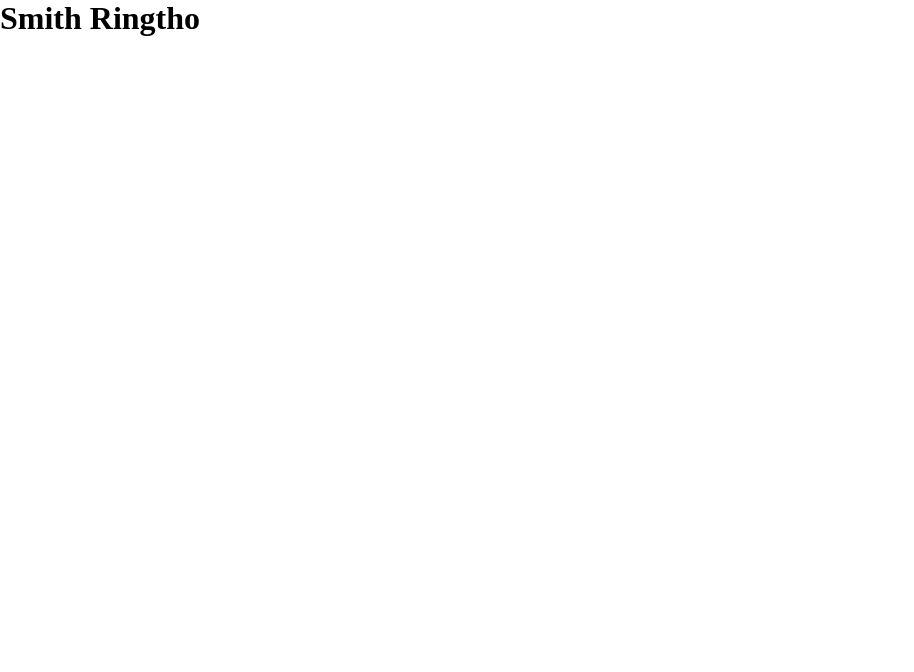
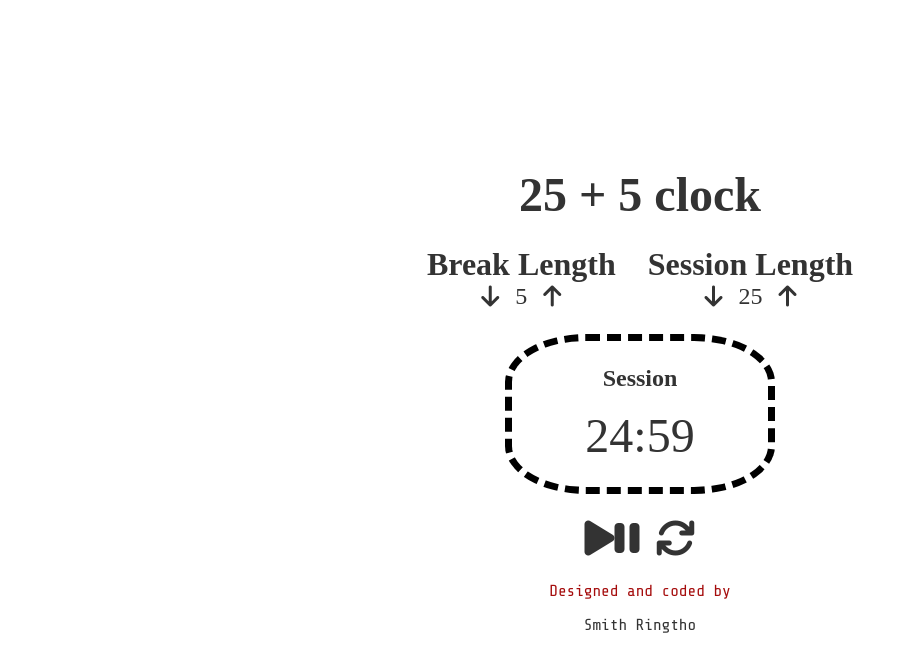
Before and after one commit to ringtho/25--5-clock, a React (Create React App) app: page / in a window 1280 px wide. Shown: the top 672 px of the page, without its empty margins (0-914 px from the left). Built offline with nearby package versions, Linux system fonts and the light colour scheme.

Commit message:
Added UI design

```diff
--- a/public/index.html
+++ b/public/index.html
@@ -10,6 +10,9 @@
       content="Web site created using create-react-app"
     />
     <link rel="apple-touch-icon" href="%PUBLIC_URL%/logo192.png" />
+    <link rel="stylesheet" href="https://cdnjs.cloudflare.com/ajax/libs/font-awesome/6.4.0/css/all.min.css"
+    integrity="sha512-iecdLmaskl7CVkqkXNQ/ZH/XLlvWZOJyj7Yy7tcenmpD1ypASozpmT/E0iPtmFIB46ZmdtAc9eNBvH0H/ZpiBw=="
+    crossorigin="anonymous" referrerpolicy="no-referrer" />
     <!--
       manifest.json provides metadata used when your web app is installed on a
       user's mobile device or desktop. See https://developers.google.com/web/fundamentals/web-app-manifest/
--- a/src/App.js
+++ b/src/App.js
@@ -2,8 +2,43 @@ import React from 'react'
 
 function App () {
   return (
-    <div className="App">
-      <h1>Smith Ringtho</h1>
+    <div className="app">
+      <h1>25 + 5 clock</h1>
+      <div className='length-container'>
+        <div className='break-length'>
+          <h3>Break Length</h3>
+          <div className='break-buttons'>
+            <i className='fa fa-arrow-down'></i>
+            <div>5</div>
+            <i className='fa fa-arrow-up'></i>
+          </div>
+        </div>
+        <div className='session-length'>
+          <h3>Session Length</h3>
+          <div className='session-buttons'>
+            <i className='fa fa-arrow-down'></i>
+            <div>25</div>
+            <i className='fa fa-arrow-up'></i>
+          </div>
+        </div>
+      </div>
+      <div className='timer'>
+        <h4>Session</h4>
+        <p>24:59</p>
+      </div>
+      <div className='timer-control'>
+        <div className='pause-play'>
+          <i className='fa fa-play'></i>
+          <i className='fa fa-pause'></i>
+        </div>
+        <div className='refresh'>
+          <i className='fa fa-refresh'></i>
+        </div>
+      </div>
+      <div className='footer'>
+        <p className='coded-by'>Designed and coded by</p>
+        <p>Smith Ringtho</p>
+      </div>
     </div>
   )
 }
--- a/src/index.css
+++ b/src/index.css
@@ -1,7 +1,94 @@
-
+@import url('https://fonts.googleapis.com/css2?family=Share+Tech+Mono&display=swap');
 
 * {
   box-sizing: border-box;
   margin: 0;
   padding: 0;
+  color: #333333;
 }
+
+h1 {
+  font-size: 3rem;
+}
+
+h3 {
+  font-size: 2rem;
+}
+
+h4 {
+  font-size: 1.5rem;
+}
+
+i {
+  cursor: pointer;
+  font-size: 1.5rem;
+}
+
+.app {
+  min-height: 100vh;
+  display: flex;
+  flex-direction: column;
+  justify-content: center;
+  align-items: center;
+  text-align: center;
+  gap: 1.5rem;
+}
+
+.length-container {
+  display: flex;
+  gap: 2rem;
+}
+
+.break-buttons,
+.session-buttons {
+  display: flex;
+  justify-content: center;
+  gap: 1rem;
+  align-items: center;
+}
+
+.break-length div,
+.session-length div {
+  font-size: 1.5rem;
+}
+
+.timer {
+  border: 7px dashed black;
+  border-radius: 30%;
+  width: 270px;
+  height: 160px;
+  display: flex;
+  flex-direction: column;
+  align-items: center;
+  justify-content: center;
+  gap: 1rem;
+}
+
+.timer p {
+  font-size: 3rem;
+}
+
+.footer {
+  font-family: 'Share Tech Mono', monospace;
+  display: flex;
+  flex-direction: column;
+  gap: 1rem;
+}
+
+.coded-by {
+  color: #a50d0d;
+}
+
+.timer-control {
+  display: flex;
+  gap: 1rem;
+}
+
+.timer-control i {
+  font-size: 2.5rem;
+}
+
+i:hover,
+i:focus {
+  color: #a50d0d;
+}
```
